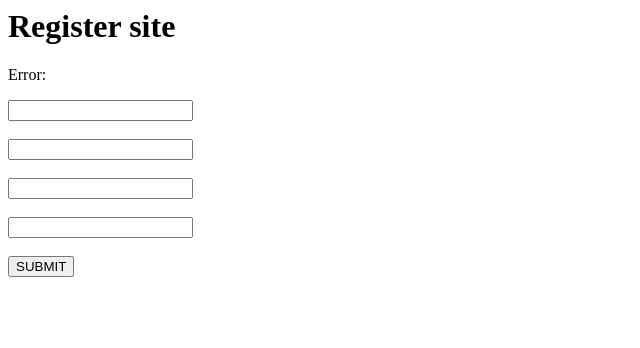
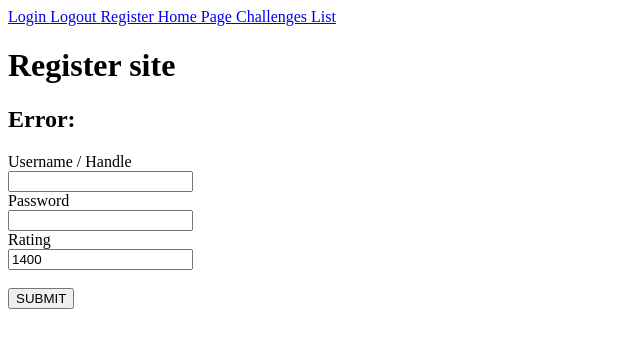
Before and after one commit to phattd15/arugo, a Django app: page /register/ in a window 1280 px wide. Shown: the top 348 px of the page, without its empty margins (0-640 px from the left). Run offline with Django 3.2, Linux system fonts and the light colour scheme.

Commit message:
homepage, validate authorization, update password on db

```diff
--- a/arugo/base/templates/base/list.html
+++ b/arugo/base/templates/base/list.html
@@ -1,5 +1,9 @@
+{% extends 'base/main.html' %}
+
+{% block content %}
 <div>
     {% for problem in challenges %}
         <p> {{ problem }}</p>
     {% endfor %}
 </div>
+{% endblock content %}
--- a/arugo/base/templates/base/login.html
+++ b/arugo/base/templates/base/login.html
@@ -1,3 +1,6 @@
+{% extends 'base/main.html' %}
+
+{% block content %}
 <div>
     <h1>
         Login site
@@ -14,3 +17,4 @@
         <input class="button" type="submit" value="SUBMIT">
     </form>
 </div>
+{% endblock content %}
--- a/arugo/base/templates/base/main.html
+++ b/arugo/base/templates/base/main.html
@@ -0,0 +1,22 @@
+<!DOCTYPE html>
+<html>
+<head>
+<title>Arugo</title>
+</head>
+
+<body>
+    <div>
+        <a href="{% url 'login' %}"> Login </a>
+        <a href="{% url 'logout' %}"> Logout </a>
+        <a href="{% url 'register' %}"> Register </a>
+        <a href="{% url 'home-page' %}"> Home Page </a>
+        <a href="{% url 'list' %}"> Challenges List </a>
+    </div>
+    <div>
+    {% block content %}
+
+    {% endblock content %}
+    </div>
+</body>
+
+</html>
--- a/arugo/base/templates/base/register.html
+++ b/arugo/base/templates/base/register.html
@@ -1,18 +1,29 @@
+{% extends 'base/main.html' %}
+
+{% block content %}
 <div>
     <h1>
         Register site
     </h1>
-    <p>
-        Error: {{ error }}
-    </p>
+    <h2>
+        Error:
+    </h2>
+    {% for err in error%}
+        <p>
+            {{err}}
+        </p>
+    {% endfor %}
 </div>
 <div>
     <form method="POST">
         {% csrf_token %}
-        <input type="text" id="username" name="username"><br><br>
-        <input type="text" id="password" name="password"><br><br>
-        <input type="text" id="handle" name="handle"><br><br>
-        <input type="text" id="rating" name="rating"><br><br>
+        <label for="username">Username / Handle</label><br>
+        <input type="text" id="username" name="username"><br>
+        <label for="password">Password</label><br>
+        <input type="text" id="password" name="password"><br>
+        <label for="handle">Rating</label><br>
+        <input type="text" id="rating" name="rating" value="1400"><br><br>
         <input class="button" type="submit" value="SUBMIT">
     </form>
 </div>
+{% endblock content %}
--- a/arugo/base/util.py
+++ b/arugo/base/util.py
@@ -72,7 +72,7 @@ def get_challenge(handle, rating):
 
 def validate_registration(handle):
     latest_data = get_latest_submissions(handle, 1)
-    return len(latest_data) > 0 and latest_data[0]['verdict'] == 'COMPILATION_ERROR'
+    return len(latest_data) > 0 and latest_data[0]['verdict'] == 'COMPILATION_ERROR' and latest_data[0]['problem']['contestId'] == 1302 and latest_data[0]['problem']['index'] == 'I'
 
 def validate_solution(handle, problem_id):
     latest_data = get_latest_submissions(handle, 1)
--- a/arugo/base/views.py
+++ b/arugo/base/views.py
@@ -4,15 +4,18 @@ from django.contrib.auth.models import User
 from django.contrib.auth import authenticate, login, logout
 from django.shortcuts import redirect
 
-from .util import get_challenge, get_latest_submissions, represents_int, validate_handle
+from .util import *
 
 from django.http import HttpResponse
 
 def index(request):
+    context = {}
+    context['user'] = 'Arugo'
+
     if request.user.is_authenticated:
-        print(request.user)
-        return HttpResponse("Hello, " + str(request.user))
-    return HttpResponse("Hello, aurgo.")
+        context['user'] = request.user.username
+
+    return render(request, 'base/home.html', context)
 
 def challenge_list(request):
 
@@ -41,6 +44,9 @@ def challenge_list(request):
 #         return redirect('login')
 
 def login_view(request):
+    if request.user.is_authenticated:
+        return redirect('home-page')
+
     context = {}
     context['error'] = 'Please login with registered user and password'
 
@@ -67,31 +73,40 @@ def logout_view(request):
     return redirect('/login/')
 
 def register(request):
+    if request.user.is_authenticated:
+        return redirect('home-page')
+
     context = {}
-    context['error'] = ""
+    context['error'] = []
 
     if request.method == 'POST':
 
         username = request.POST.get('username')
         password = request.POST.get('password')
         rating = request.POST.get('rating')
-        handle = request.POST.get('handle')
+        handle = username
 
-        if User.objects.filter(username=username).exists():
-            context['error'] += 'This username exists in the database.'
-
-        elif not represents_int(rating):
-            context['error'] += 'Rating is not an integer.'
+        if not represents_int(rating):
+            context['error'].append('Rating is not an integer.')
 
         elif handle.count(' ') > 0 or not validate_handle(handle):
-            context['error'] += 'This handle does not exists.'
+            context['error'].append('This handle does not exists.')
+
+        elif not validate_registration(handle):
+            context['error'].append('This handle has not submitted a compile error to 1302I recently.')
 
         else:
-            user = User.objects.create_user(username=username, password=password)
-            user.save()
+            if User.objects.filter(username=username).exists():
+                user = User.objects.get(username=username)
+                user.set_password(password)
+                user.save()
 
-            profile = Profile(user=user, handle=handle, virtual_rating=rating, rating_progress="")
-            profile.save()
+            else:
+                user = User.objects.create_user(username=username, password=password)
+                user.save()
+
+                profile = Profile(user=user, handle=handle, virtual_rating=rating, rating_progress=str(rating))
+                profile.save()
 
             return redirect('login')
 
```
Also changed, not shown: arugo/base/templates/base/home.html (added, +7 -0 lines), arugo/db.sqlite3.
